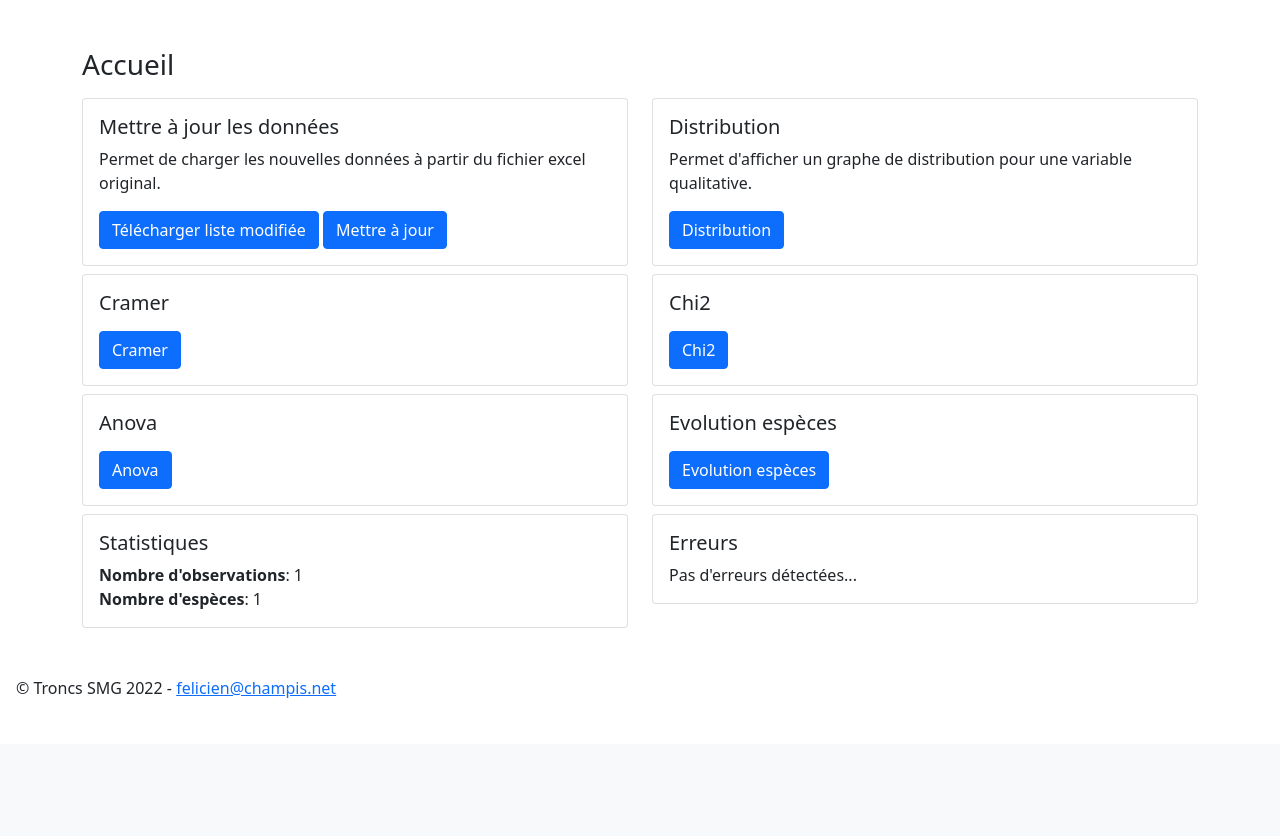
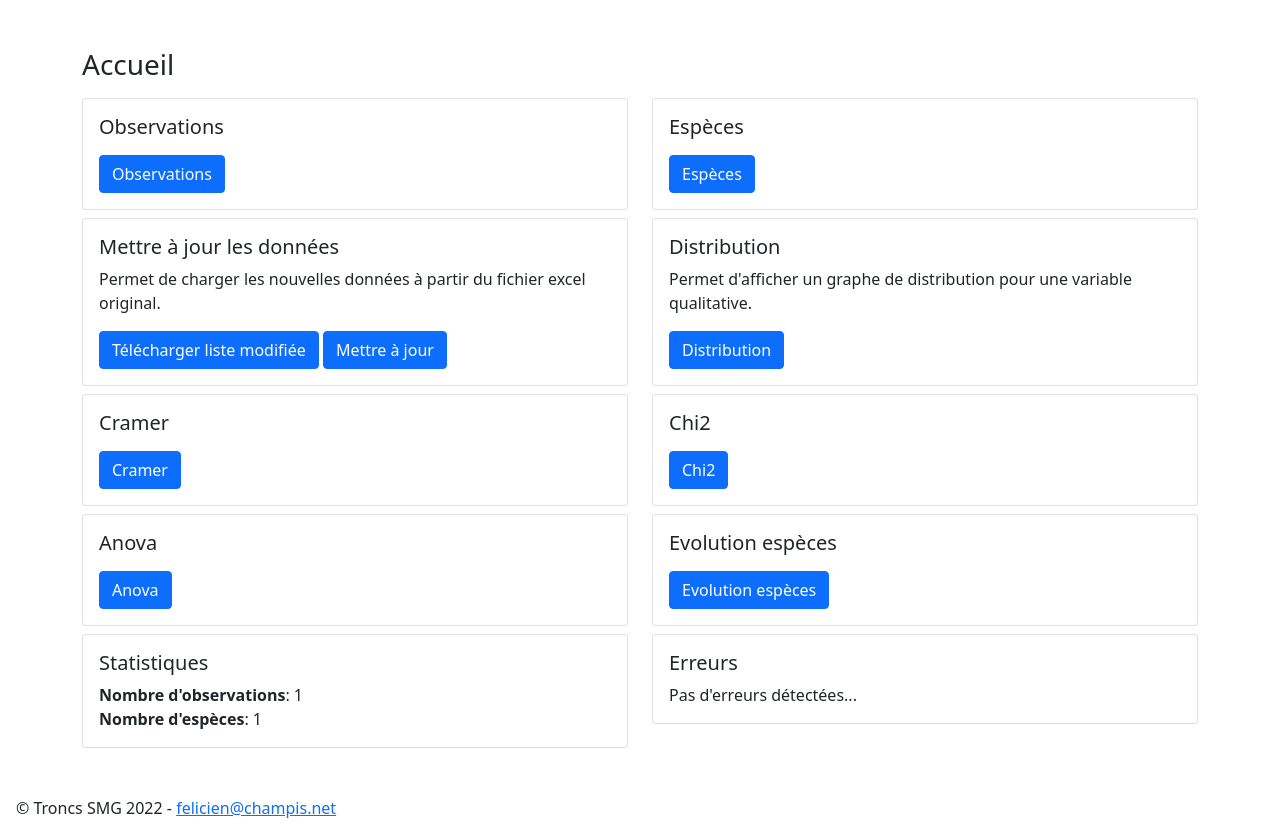
Before and after one commit to feliciencorbat/smg-troncs, a Django app: template stats/templates/stats/home.html in a window 1280 px wide. Shown: the part 56-892 px from the top of the page. Before the commit the page ends 754 px from the top, so only its background shows below. Run offline with Django 4.2, Linux system fonts and the light colour scheme; the template is opened without the code that fills it: most values are stand-ins (such as "Sample title", 1, 10 or a date in 2020).

Commit message:
Add new cards species and observations in home

```diff
--- a/stats/templates/stats/home.html
+++ b/stats/templates/stats/home.html
@@ -3,6 +3,26 @@
 <div class="container">
     <h3 class="mt-5">Accueil</h3>
     <div class="row mt-3">
+        <div class="col-sm-6">
+            <div class="card">
+                <div class="card-body">
+                    <h5 class="card-title">Observations</h5>
+                    <p class="card-text"></p>
+                    <a class="btn btn-primary" href="{% url 'observations' %}">Observations</a>
+                </div>
+            </div>
+        </div>
+        <div class="col-sm-6">
+            <div class="card">
+                <div class="card-body">
+                    <h5 class="card-title">Espèces</h5>
+                    <p class="card-text"></p>
+                    <a class="btn btn-primary" href="{% url 'species' %}">Espèces</a>
+                </div>
+            </div>
+        </div>
+    </div>
+    <div class="row mt-2">
         <div class="col-sm-6">
             <div class="card">
                 <div class="card-body">
--- a/stats/templates/stats/observations.html
+++ b/stats/templates/stats/observations.html
@@ -15,7 +15,7 @@
                 {% for observation in observations_list %}
                 <tr>
                         <td>{{ observation.0|date:'d F Y' }}</td>
-                        <td>{{ observation.3 }}</td>
+                        <td><i>{{ observation.3 }}</i></td>
                         <td>{{ observation.10 }}</td>
                         <td>{{ observation.11 }}</td>
                 </tr>
```
Also changed, not shown: stats/templates/stats/species.html (+7 -7 lines), website/settings.py (+0 -7 lines).
